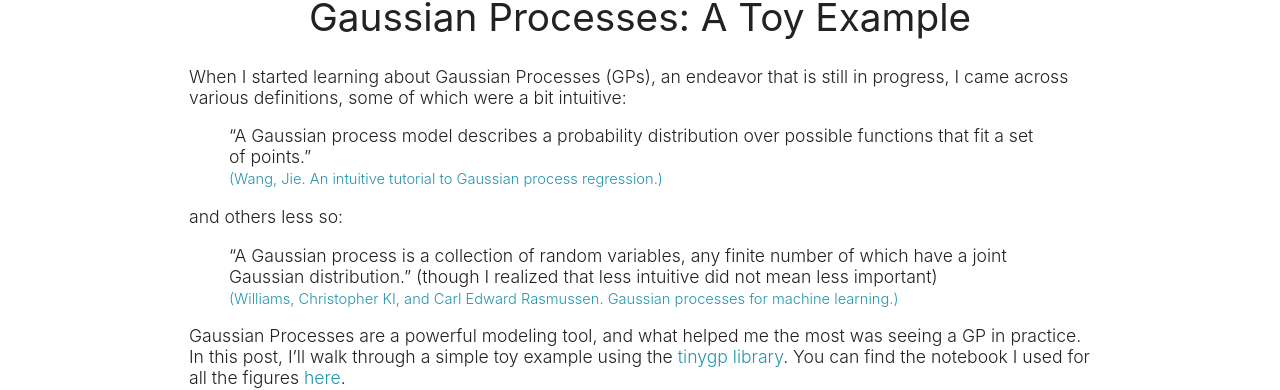
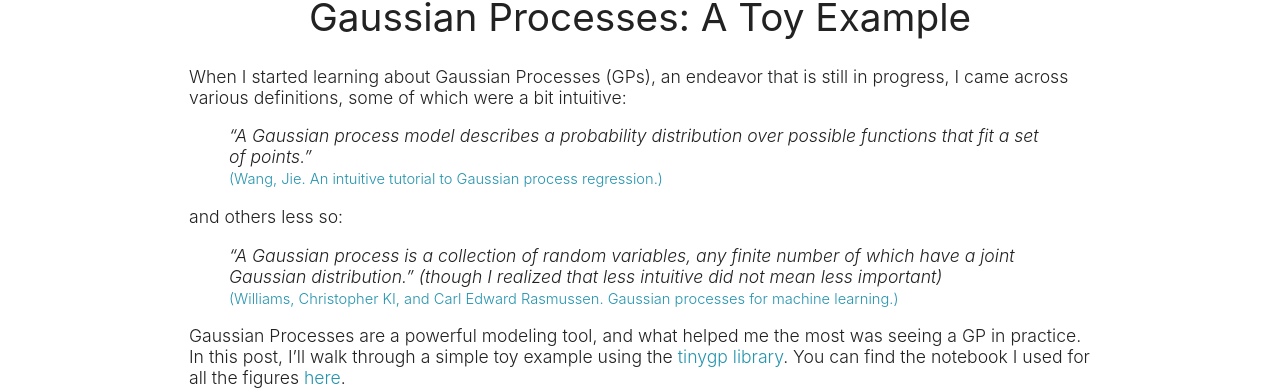
Before and after one commit to zoekko/zoekko.github.io, a Jekyll site: the page blog/gps/gp-toy-example.html, which Jekyll copies as it is, in a window 1280 px wide. Shown: the part 127-517 px from the top of the page. Built offline with Jekyll 4.4.1, drawn with Linux system fonts in a browser that asks for light colours.

Commit message:
Update gp-toy-example.html

```diff
--- a/blog/gps/gp-toy-example.html
+++ b/blog/gps/gp-toy-example.html
@@ -131,16 +131,20 @@
             <p>
               When I started learning about Gaussian Processes (GPs), an endeavor that is still in progress, I came across various definitions, some of which were a bit intuitive:
             </p>
-            <blockquote>
+            <blockquote class="fancyquote">
+              <em>
                 “A Gaussian process model describes a probability distribution over possible functions that fit a set of points.”
+              </em>
               <br>
               <small><a href="https://arxiv.org/html/2009.10862v5" target="_blank">(Wang, Jie. An intuitive tutorial to Gaussian process regression.)</a></small>
             </blockquote>
             <p>
               and others less so:
             </p>
-            <blockquote>
+            <blockquote class="fancyquote">
+              <em>
                 “A Gaussian process is a collection of random variables, any finite number of which have a joint Gaussian distribution.” (though I realized that less intuitive did not mean less important)
+              </em>
               <br>
               <small><a href="https://gaussianprocess.org/gpml/chapters/RW.pdf" target="_blank">(Williams, Christopher KI, and Carl Edward Rasmussen. Gaussian processes for machine learning.)</a></small>
             </blockquote>
```
Lines whose indentation alone changed are shown as unchanged.
